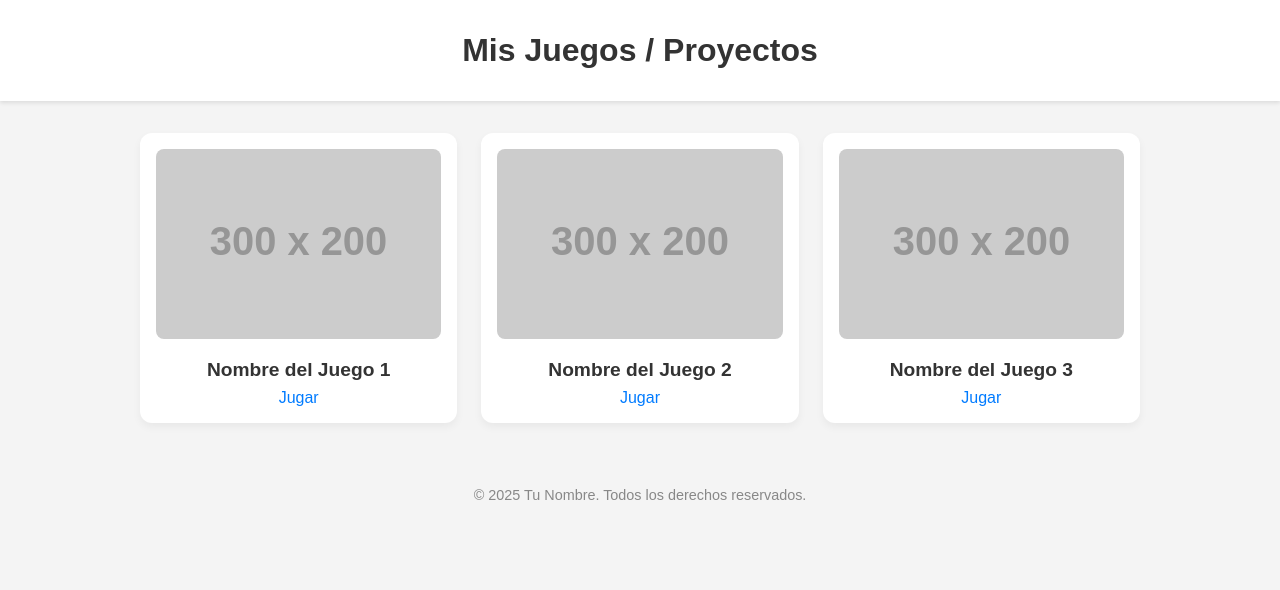
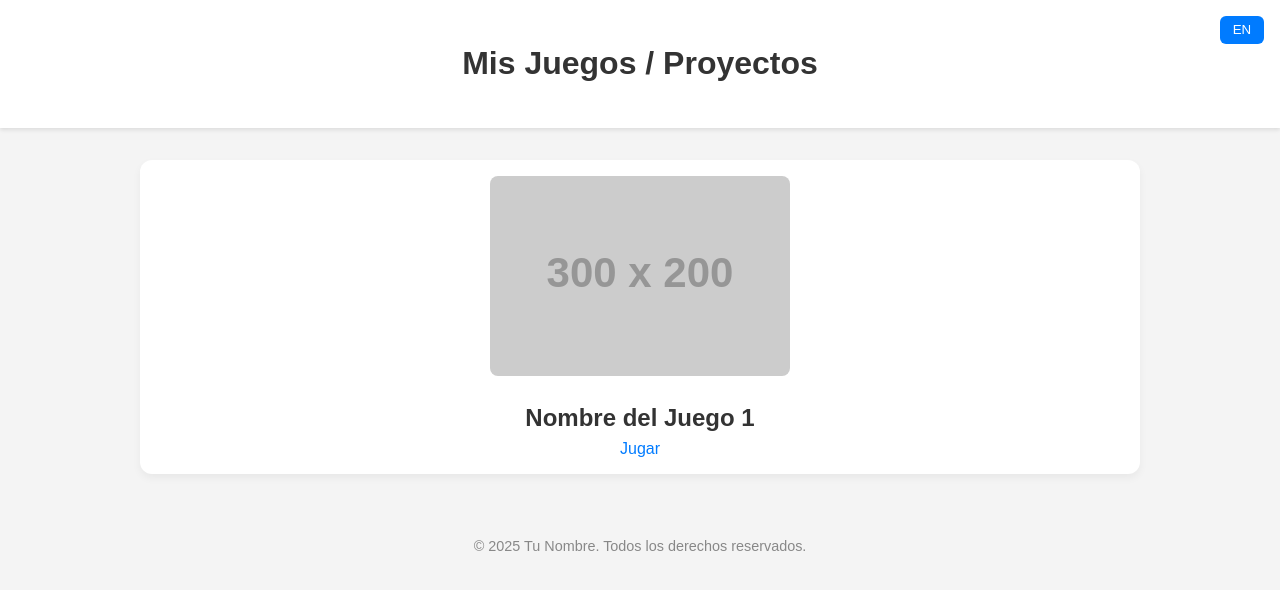
Before and after one commit to DavidGutierrezDev/DavidGutierrezDev.github.io, a plain HTML site: page index.html in a window 1280 px wide. Drawn offline with Linux system fonts and the light colour scheme; placeholder pictures from the web are drawn by us.

Commit message:
Update index.html

```diff
--- a/index.html
+++ b/index.html
@@ -14,14 +14,22 @@
 
     header {
       background-color: #ffffff;
-      padding: 2rem 1rem;
+      padding: 1.5rem 1rem;
       text-align: center;
       box-shadow: 0 2px 4px rgba(0,0,0,0.1);
+      position: relative;
     }
 
-    header h1 {
-      margin: 0;
-      font-size: 2rem;
+    #lang-btn {
+      position: absolute;
+      top: 1rem;
+      right: 1rem;
+      padding: 0.4rem 0.8rem;
+      background-color: #007bff;
+      color: white;
+      border: none;
+      border-radius: 6px;
+      cursor: pointer;
     }
 
     .container {
@@ -39,11 +47,6 @@
       box-shadow: 0 4px 8px rgba(0,0,0,0.05);
       padding: 1rem;
       text-align: center;
-      transition: transform 0.2s ease;
-    }
-
-    .card:hover {
-      transform: translateY(-5px);
     }
 
     .card img {
@@ -52,9 +55,8 @@
       margin-bottom: 1rem;
     }
 
-    .card h2 {
-      margin: 0 0 0.5rem;
-      font-size: 1.2rem;
+    .card h2, .card p {
+      margin: 0.5rem 0;
     }
 
     .card a {
@@ -68,39 +70,61 @@
       font-size: 0.9rem;
       color: #888;
     }
+
+    .lang {
+      display: none;
+    }
+
+    .lang.active {
+      display: inline;
+    }
   </style>
 </head>
 <body>
 
   <header>
-    <h1>Mis Juegos / Proyectos</h1>
+    <h1>
+      <span class="lang active" data-lang="es">Mis Juegos / Proyectos</span>
+      <span class="lang" data-lang="en">My Games / Projects</span>
+    </h1>
+    <button id="lang-btn">EN</button>
   </header>
 
   <div class="container">
     <div class="card">
       <img src="https://via.placeholder.com/300x200?text=Juego+1" alt="Juego 1">
-      <h2>Nombre del Juego 1</h2>
-      <a href="#">Jugar</a>
+      <h2>
+        <span class="lang active" data-lang="es">Nombre del Juego 1</span>
+        <span class="lang" data-lang="en">Game Name 1</span>
+      </h2>
+      <a href="#">
+        <span class="lang active" data-lang="es">Jugar</span>
+        <span class="lang" data-lang="en">Play</span>
+      </a>
     </div>
-
-    <div class="card">
-      <img src="https://via.placeholder.com/300x200?text=Juego+2" alt="Juego 2">
-      <h2>Nombre del Juego 2</h2>
-      <a href="#">Jugar</a>
-    </div>
-
-    <div class="card">
-      <img src="https://via.placeholder.com/300x200?text=Juego+3" alt="Juego 3">
-      <h2>Nombre del Juego 3</h2>
-      <a href="#">Jugar</a>
-    </div>
-
-    <!-- Puedes duplicar más tarjetas aquí -->
+    <!-- Puedes duplicar más tarjetas igual -->
   </div>
 
   <footer>
-    © 2025 Tu Nombre. Todos los derechos reservados.
+    <span class="lang active" data-lang="es">© 2025 Tu Nombre. Todos los derechos reservados.</span>
+    <span class="lang" data-lang="en">© 2025 Your Name. All rights reserved.</span>
   </footer>
+
+  <script>
+    const langBtn = document.getElementById('lang-btn');
+    let currentLang = 'es';
+
+    langBtn.addEventListener('click', () => {
+      currentLang = currentLang === 'es' ? 'en' : 'es';
+      document.querySelectorAll('.lang').forEach(el => {
+        el.classList.remove('active');
+        if (el.dataset.lang === currentLang) {
+          el.classList.add('active');
+        }
+      });
+      langBtn.textContent = currentLang === 'es' ? 'EN' : 'ES';
+    });
+  </script>
 
 </body>
 </html>
```
